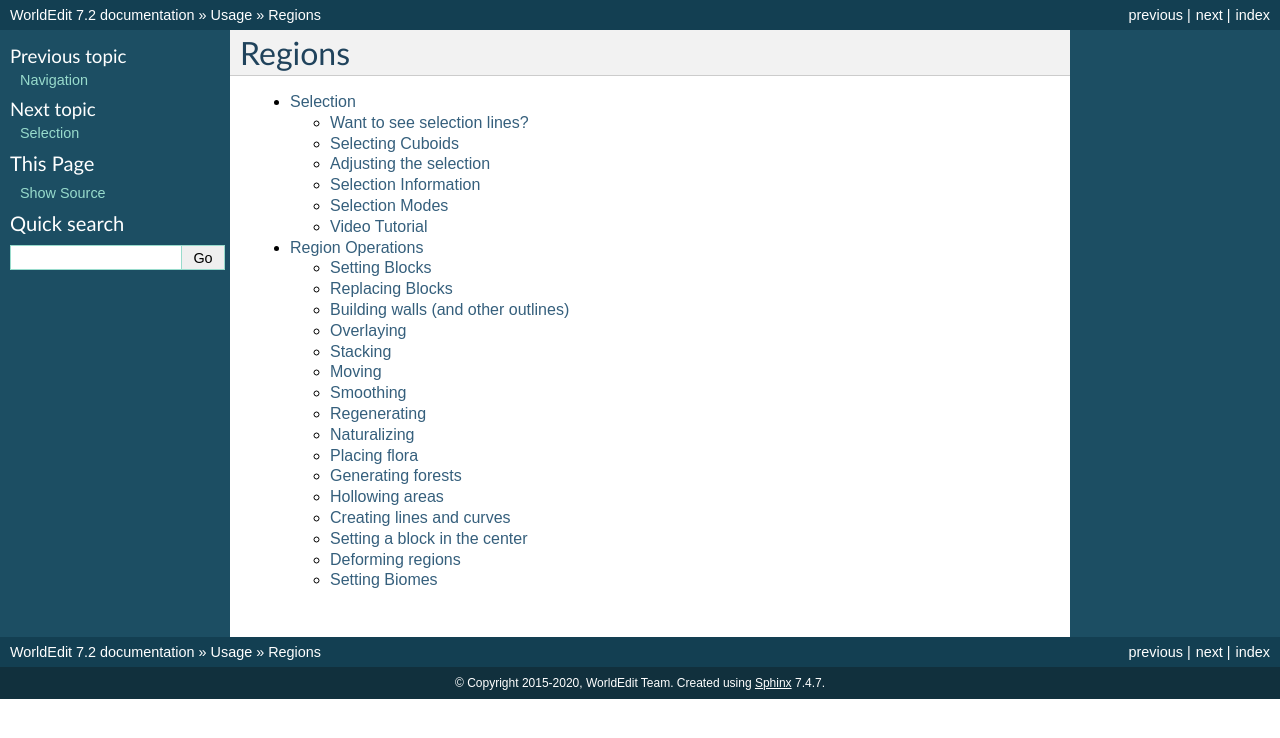
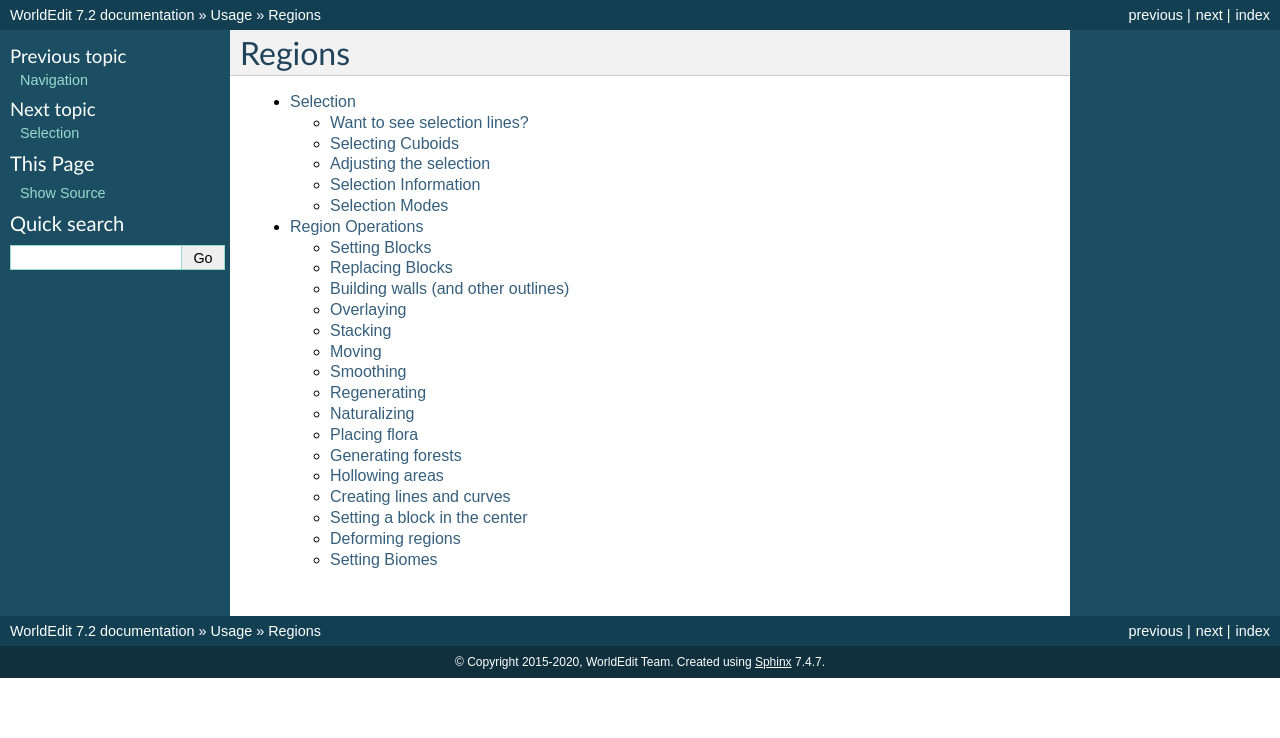
Before and after one commit to EngineHub/WorldEditDocs, a Sphinx documentation site: the page built from source/usage/regions/index.rst, in a window 1280 px wide. Shown: the top 738 px of the page. Built offline with Sphinx 7.4.7, drawn with Linux system fonts in a browser that asks for light colours.

Commit message:
Move to the top

```diff
--- a/source/usage/regions/selections.rst
+++ b/source/usage/regions/selections.rst
@@ -218,8 +219,3 @@
 .. topic:: ``//sel convex``
 
     Left-click to select first point. All subsequent points are selected by right clicking. The selection is a convex hull encompassing all your selected points.
-
-Video Tutorial
-~~~~~~~~~~~~~~
-
-.. youtube:: lzB0l5ZJGH8
```
Also changed, not shown: other parts of source/usage/regions/selections.rst (+1 -0 lines).
